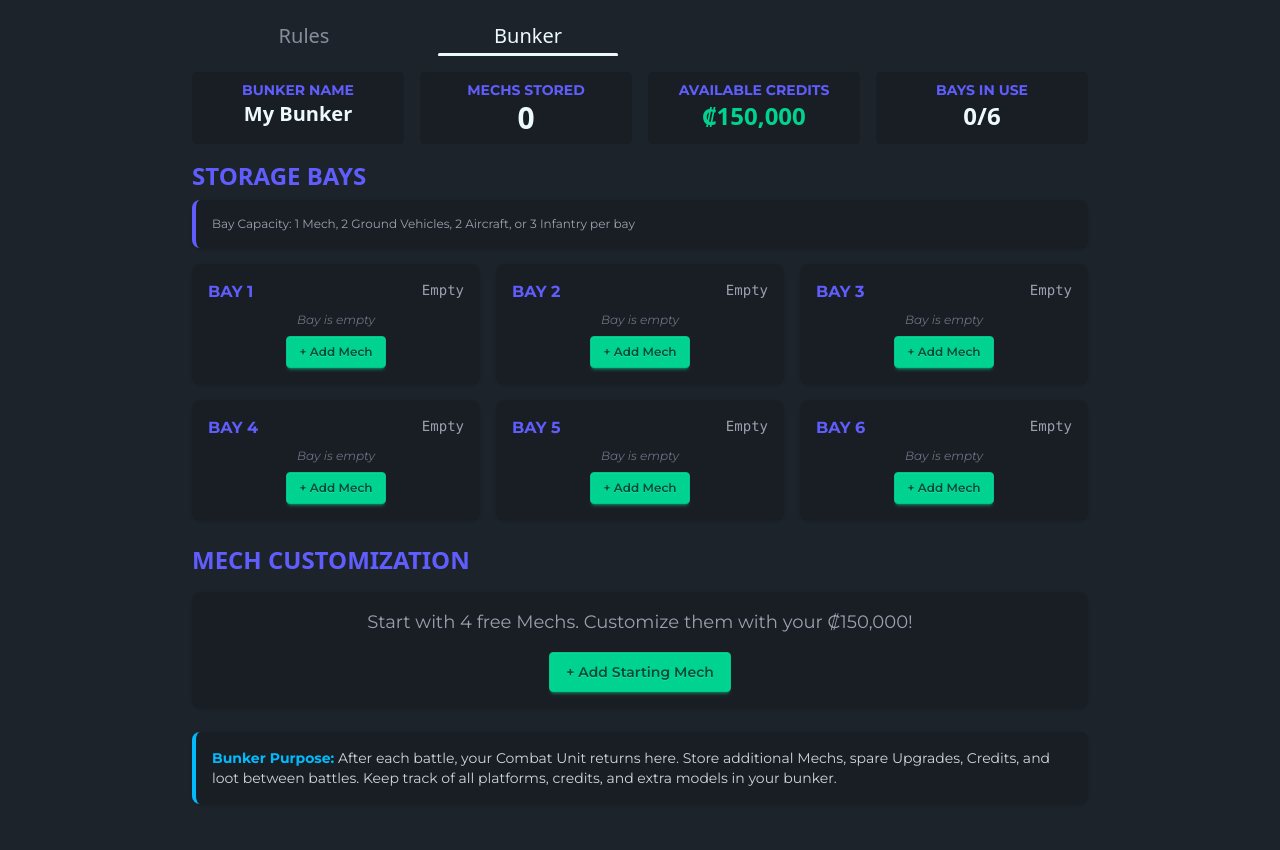
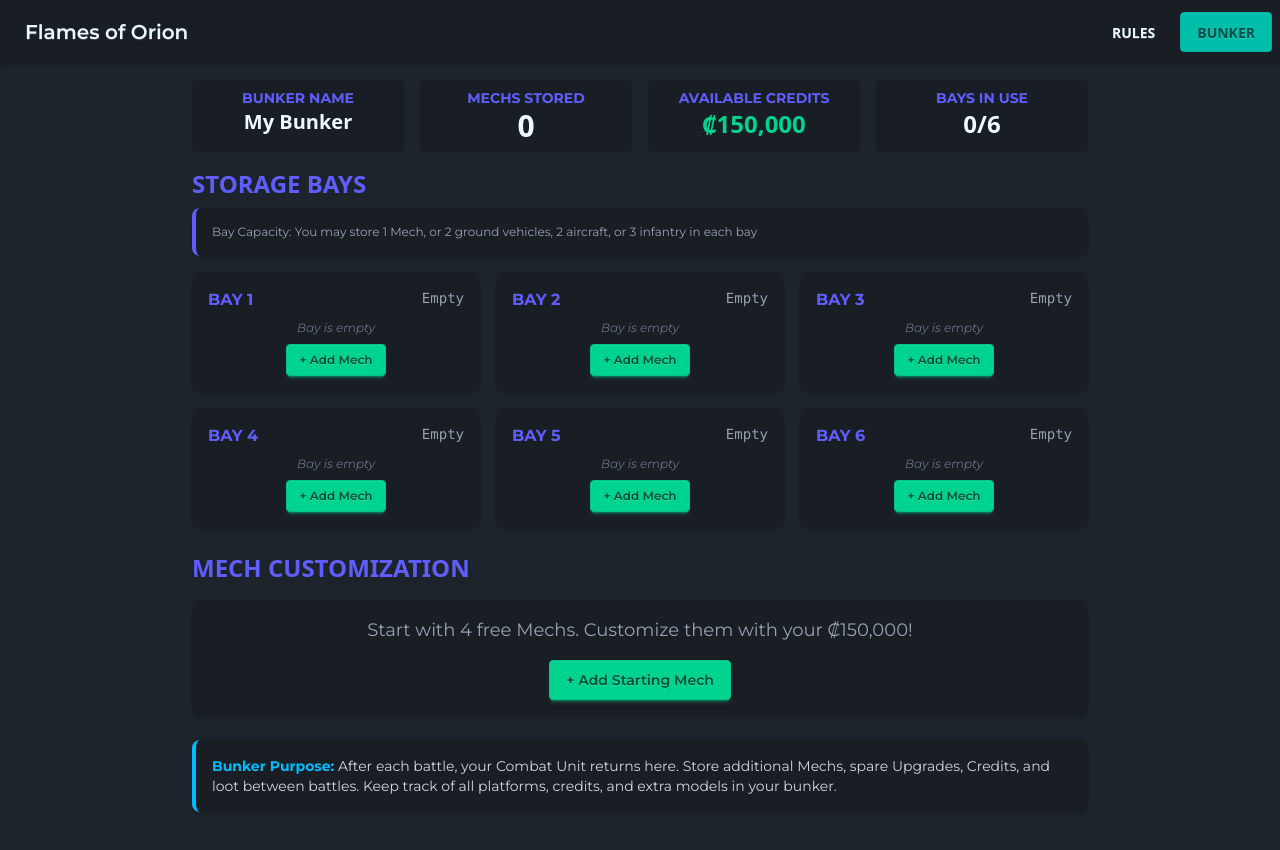
Before and after one commit to AdamLay/flames-of-orion-builder, a Next.js app: page /bunker in a window 1280 px wide. Shown: the top 850 px of the page. Built offline with nearby package versions, Linux system fonts and the light colour scheme; a web font is replaced by a local one.

Commit message:
Menu bar

```diff
--- a/src/app/bunker/page.tsx
+++ b/src/app/bunker/page.tsx
@@ -1,12 +1,5 @@
 import { BunkerManager } from "@/components/BunkerManager";
-import MenuBar from "@/components/MenuBar";
 
-export default function Home() {
-  return (
-    <main className="min-h-screen max-w-4xl mx-auto flex flex-col">
-      <MenuBar />
-
-      <BunkerManager />
-    </main>
-  );
+export default function BunkerPage() {
+  return <BunkerManager />;
 }
--- a/src/app/layout.tsx
+++ b/src/app/layout.tsx
@@ -1,6 +1,7 @@
 import type { Metadata } from "next";
 import { Geist, Geist_Mono } from "next/font/google";
 import "./globals.css";
+import MenuBar from "@/components/MenuBar";
 
 const geistSans = Geist({
   variable: "--font-geist-sans",
@@ -31,7 +32,10 @@ export default function RootLayout({
           href="https://fonts.googleapis.com/css2?family=Montserrat:ital,wght@0,100..900;1,100..900&family=Wallpoet&display=swap"
           rel="stylesheet"></link>
       </head>
-      <body className={`${geistSans.variable} ${geistMono.variable} antialiased`}>{children}</body>
+      <body className={`${geistSans.variable} ${geistMono.variable} antialiased`}>
+        <MenuBar />
+        <main className="min-h-screen max-w-4xl mx-auto flex flex-col pt-4">{children}</main>
+      </body>
     </html>
   );
 }
--- a/src/app/rules/page.tsx
+++ b/src/app/rules/page.tsx
@@ -1,12 +1,5 @@
-import MenuBar from "@/components/MenuBar";
 import Rules from "@/components/Rules";
 
-export default function Home() {
-  return (
-    <main className="min-h-screen max-w-4xl mx-auto flex flex-col">
-      <MenuBar />
-
-      <Rules />
-    </main>
-  );
+export default function RulesPage() {
+  return <Rules />;
 }
--- a/src/components/BunkerManager.tsx
+++ b/src/components/BunkerManager.tsx
@@ -109,7 +109,7 @@ export function BunkerManager() {
 
           <div className="card-1 mb-4 bg-opacity-50 border-l-4 border-primary">
             <p className="text-xs text-gray-400">
-              Bay Capacity: 1 Mech, 2 Ground Vehicles, 2 Aircraft, or 3 Infantry per bay
+              Bay Capacity: You may store 1 Mech, or 2 ground vehicles, 2 aircraft, or 3 infantry in each bay
             </p>
           </div>
           <div className="grid grid-cols-1 md:grid-cols-2 lg:grid-cols-3 gap-4">
--- a/src/components/MenuBar.tsx
+++ b/src/components/MenuBar.tsx
@@ -1,7 +1,7 @@
 "use client";
 
 import { usePathname, useRouter } from "next/navigation";
-import { Tabs, TabsList, TabsTrigger } from "./ui/tabs";
+import Link from "next/link";
 
 interface MenuBarProps {}
 
@@ -9,13 +9,41 @@ export default function MenuBar({}: MenuBarProps) {
   const router = useRouter();
   const path = usePathname();
 
-  console.log("path", path);
+  const buttons = [
+    {
+      text: "RULES",
+      path: "/rules",
+    },
+    {
+      text: "BUNKER",
+      path: "/bunker",
+    },
+  ];
+
   return (
-    <Tabs defaultValue={path} className="flex-1 flex flex-col" onValueChange={(x) => router.push(x)}>
-      <TabsList className="grid grid-cols-2 md:grid-cols-4 py-4">
-        <TabsTrigger value="/rules">Rules</TabsTrigger>
-        <TabsTrigger value="/bunker">Bunker</TabsTrigger>
-      </TabsList>
-    </Tabs>
+    <div className="navbar bg-base-200 shadow-sm">
+      <div className="navbar-start">
+        <a className="btn btn-ghost text-xl">Flames of Orion</a>
+      </div>
+      <div className="navbar-end flex gap-2 text-title">
+        {buttons.map((button) => (
+          <Link
+            key={button.path}
+            href={button.path}
+            className={`btn btn-ghost drawer-button ${path === button.path ? "btn-active btn-accent" : ""}`}>
+            {button.text}
+          </Link>
+        ))}
+        {/* <Link href="/rules" className="btn btn-ghost drawer-button">
+          Rules
+        </Link>
+        <Link href="/bunker" className="btn btn-ghost drawer-button">
+          Bunker
+        </Link> */}
+      </div>
+      {/* <div className="navbar-end">
+        <a className="btn">Button</a>
+      </div> */}
+    </div>
   );
 }
```
